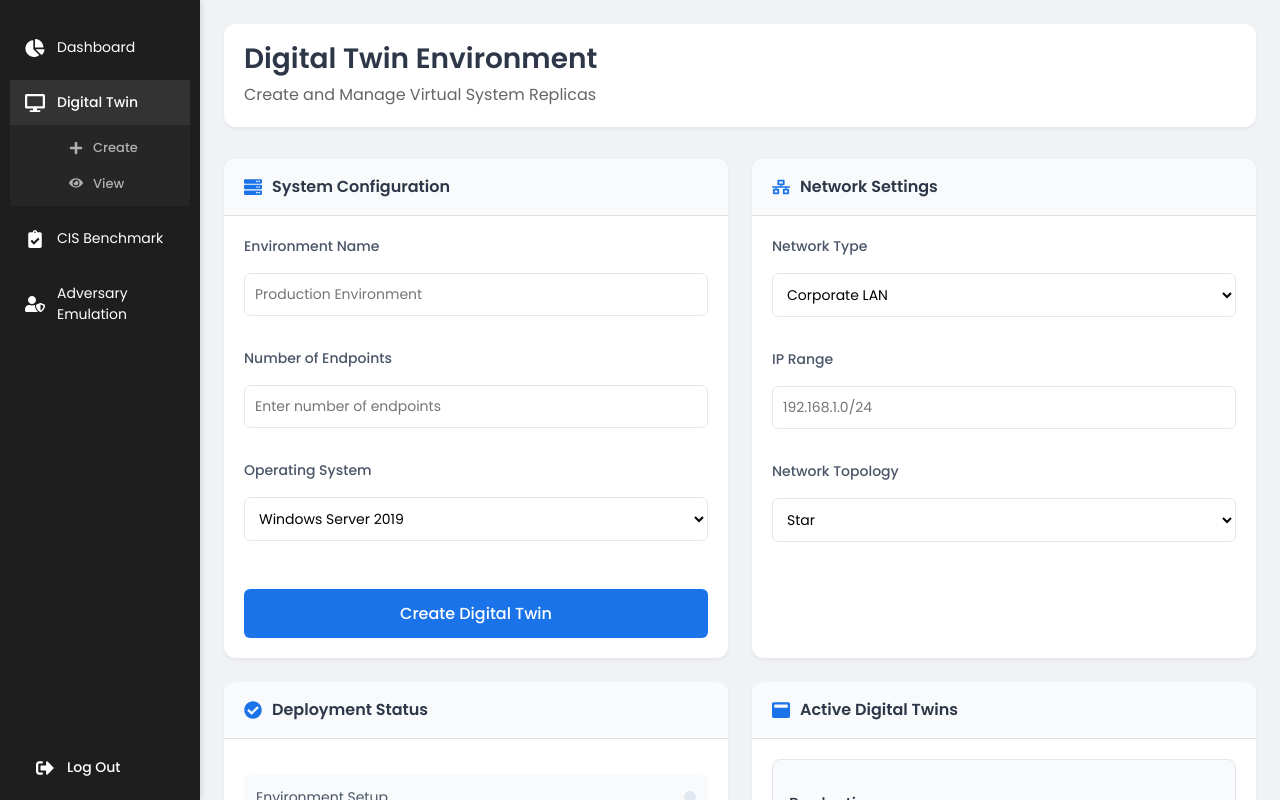
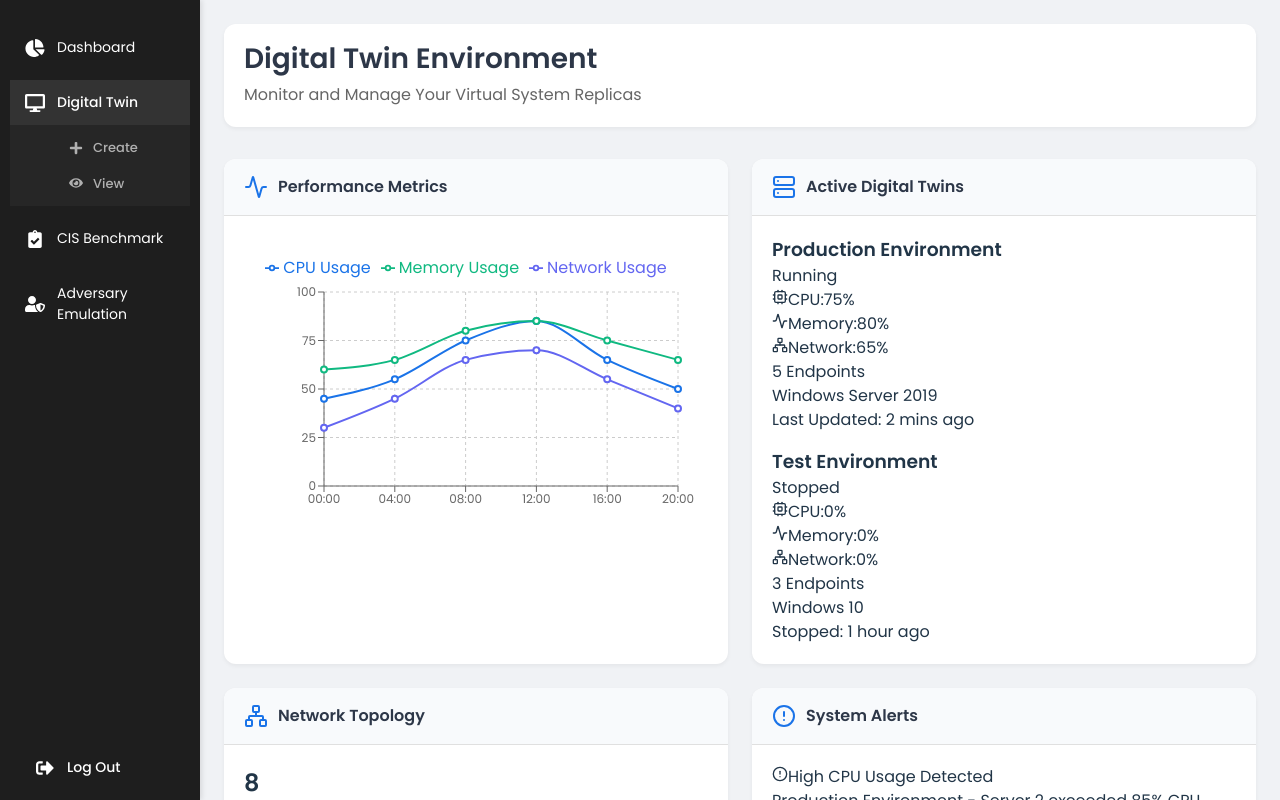
Before and after one commit to sshreyx1/CyberDitto, a React (Vite) app in the folder cyberditto-frontend/: page /digitaltwin in a window 1280 px wide. Built offline with nearby package versions, Linux system fonts and the light colour scheme; sample sign-in values are in the browser's storage.

Commit message:
removed the create dt from the page

```diff
--- a/cyberditto-frontend/src/components/DigitalTwin.tsx
+++ b/cyberditto-frontend/src/components/DigitalTwin.tsx
@@ -1,10 +1,25 @@
-import React, { useState } from 'react';
+import React from 'react';
 import Sidebar from './Sidebar';
 import './DigitalTwin.css';
-import { FaServer, FaNetworkWired, FaWindowMaximize, FaCheckCircle } from 'react-icons/fa';
+import { LineChart, ResponsiveContainer, Line, XAxis, YAxis, CartesianGrid, Tooltip, Legend } from 'recharts';
+import { Network, Activity, Cpu, Server, AlertCircle, CheckCircle } from 'lucide-react';
+
+interface PerformanceData {
+  name: string;
+  cpu: number;
+  memory: number;
+  network: number;
+}
 
 const DigitalTwin: React.FC = () => {
-    const [deploymentStatus, setDeploymentStatus] = useState('idle'); // idle, deploying, completed, failed
+    const performanceData: PerformanceData[] = [
+        { name: '00:00', cpu: 45, memory: 60, network: 30 },
+        { name: '04:00', cpu: 55, memory: 65, network: 45 },
+        { name: '08:00', cpu: 75, memory: 80, network: 65 },
+        { name: '12:00', cpu: 85, memory: 85, network: 70 },
+        { name: '16:00', cpu: 65, memory: 75, network: 55 },
+        { name: '20:00', cpu: 50, memory: 65, network: 40 },
+    ];
 
     return (
         <div className="app-digitaltwin">
@@ -12,116 +27,214 @@ const DigitalTwin: React.FC = () => {
             <div className="app-digitaltwin-content">
                 <div className="app-digitaltwin-header">
                     <h1>Digital Twin Environment</h1>
-                    <p className="app-digitaltwin-subtitle">Create and Manage Virtual System Replicas</p>
+                    <p className="app-digitaltwin-subtitle">Monitor and Manage Your Virtual System Replicas</p>
                 </div>
 
                 <div className="app-digitaltwin-grid">
-                    {/* System Configuration Card */}
-                    <div className="app-digitaltwin-card">
+                    {/* Performance Metrics Card */}
+                    <div className="app-digitaltwin-card performance-card">
                         <div className="app-digitaltwin-card-header">
-                            <FaServer className="card-icon" /> System Configuration
+                            <Activity className="card-icon" /> Performance Metrics
                         </div>
                         <div className="app-digitaltwin-card-content">
-                            <form className="config-form">
-                                <div className="form-group">
-                                    <label>Environment Name</label>
-                                    <input type="text" placeholder="Production Environment" />
+                            <div className="performance-chart">
+                                <ResponsiveContainer width="100%" height={300}>
+                                    <LineChart data={performanceData} margin={{ top: 20, right: 30, left: 20, bottom: 20 }}>
+                                        <CartesianGrid strokeDasharray="3 3" />
+                                        <XAxis dataKey="name" />
+                                        <YAxis />
+                                        <Tooltip
+                                            contentStyle={{
+                                                backgroundColor: '#fff',
+                                                border: '1px solid #e2e8f0',
+                                                borderRadius: '6px',
+                                                padding: '8px'
+                                            }}
+                                        />
+                                        <Legend verticalAlign="top" height={36} />
+                                        <Line
+                                            type="monotone"
+                                            dataKey="cpu"
+                                            stroke="#1a73e8"
+                                            name="CPU Usage"
+                                            strokeWidth={2}
+                                            dot={{ strokeWidth: 2 }}
+                                            activeDot={{ r: 6 }}
+                                        />
+                                        <Line
+                                            type="monotone"
+                                            dataKey="memory"
+                                            stroke="#10b981"
+                                            name="Memory Usage"
+                                            strokeWidth={2}
+                                            dot={{ strokeWidth: 2 }}
+                                            activeDot={{ r: 6 }}
+                                        />
+                                        <Line
+                                            type="monotone"
+                                            dataKey="network"
+                                            stroke="#6366f1"
+                                            name="Network Usage"
+                                            strokeWidth={2}
+                                            dot={{ strokeWidth: 2 }}
+                                            activeDot={{ r: 6 }}
+                                        />
+                                    </LineChart>
+                                </ResponsiveContainer>
                             </div>
-                                <div className="form-group">
-                                    <label>Number of Endpoints</label>
-                                    <input type="number" placeholder="Enter number of endpoints" />
-                                </div>
-                                <div className="form-group">
-                                    <label>Operating System</label>
-                                    <select>
-                                        <option>Windows Server 2019</option>
-                                        <option>Windows Server 2016</option>
-                                        <option>Windows 10</option>
-                                    </select>
-                                </div>
-                                <button className="deploy-button">Create Digital Twin</button>
-                            </form>
                         </div>
                     </div>
 
-                    {/* Network Configuration Card */}
+                    {/* Active Digital Twins Card */}
                     <div className="app-digitaltwin-card">
                         <div className="app-digitaltwin-card-header">
-                            <FaNetworkWired className="card-icon" /> Network Settings
+                            <Server className="card-icon" /> Active Digital Twins
                         </div>
                         <div className="app-digitaltwin-card-content">
-                            <form className="config-form">
-                                <div className="form-group">
-                                    <label>Network Type</label>
-                                    <select>
-                                        <option>Corporate LAN</option>
-                                        <option>DMZ</option>
-                                        <option>Custom</option>
-                                    </select>
+                            <div className="twins-list">
+                                <div className="environment-card">
+                                    <div className="env-header">
+                                        <div className="env-main">
+                                            <h3>Production Environment</h3>
+                                            <span className="env-status running">Running</span>
                                         </div>
-                                <div className="form-group">
-                                    <label>IP Range</label>
-                                    <input type="text" placeholder="192.168.1.0/24" />
+                                        <div className="env-metrics">
+                                            <div className="metric">
+                                                <Cpu size={16} />
+                                                <span>CPU:</span>
+                                                <span className="value">75%</span>
                                             </div>
-                                <div className="form-group">
-                                    <label>Network Topology</label>
-                                    <select>
-                                        <option>Star</option>
-                                        <option>Mesh</option>
-                                        <option>Ring</option>
-                                    </select>
+                                            <div className="metric">
+                                                <Activity size={16} />
+                                                <span>Memory:</span>
+                                                <span className="value">80%</span>
                                             </div>
-                            </form>
+                                            <div className="metric">
+                                                <Network size={16} />
+                                                <span>Network:</span>
+                                                <span className="value">65%</span>
+                                            </div>
+                                        </div>
+                                    </div>
+                                    <div className="env-info">
+                                        <div className="info-item">
+                                            <span className="info-label">5 Endpoints</span>
+                                        </div>
+                                        <div className="info-item">
+                                            <span className="info-label">Windows Server 2019</span>
+                                        </div>
+                                        <div className="info-item">
+                                            <span className="info-label">Last Updated: 2 mins ago</span>
+                                        </div>
                                     </div>
                                 </div>
 
-                    {/* Deployment Status Card */}
-                    <div className="app-digitaltwin-card">
-                        <div className="app-digitaltwin-card-header">
-                            <FaCheckCircle className="card-icon" /> Deployment Status
+                                <div className="environment-card">
+                                    <div className="env-header">
+                                        <div className="env-main">
+                                            <h3>Test Environment</h3>
+                                            <span className="env-status stopped">Stopped</span>
                                         </div>
-                        <div className="app-digitaltwin-card-content">
-                            <div className="status-container">
-                                <div className={`status-item ${deploymentStatus === 'completed' ? 'completed' : ''}`}>
-                                    <span className="status-label">Environment Setup</span>
-                                    <span className="status-indicator"></span>
+                                        <div className="env-metrics">
+                                            <div className="metric inactive">
+                                                <Cpu size={16} />
+                                                <span>CPU:</span>
+                                                <span className="value">0%</span>
                                             </div>
-                                <div className={`status-item ${deploymentStatus === 'completed' ? 'completed' : ''}`}>
-                                    <span className="status-label">Network Configuration</span>
-                                    <span className="status-indicator"></span>
+                                            <div className="metric inactive">
+                                                <Activity size={16} />
+                                                <span>Memory:</span>
+                                                <span className="value">0%</span>
                                             </div>
-                                <div className={`status-item ${deploymentStatus === 'completed' ? 'completed' : ''}`}>
-                                    <span className="status-label">Endpoint Replication</span>
-                                    <span className="status-indicator"></span>
+                                            <div className="metric inactive">
+                                                <Network size={16} />
+                                                <span>Network:</span>
+                                                <span className="value">0%</span>
                                             </div>
-                                <div className={`status-item ${deploymentStatus === 'completed' ? 'completed' : ''}`}>
-                                    <span className="status-label">Validation</span>
-                                    <span className="status-indicator"></span>
+                                        </div>
+                                    </div>
+                                    <div className="env-info">
+                                        <div className="info-item">
+                                            <span className="info-label">3 Endpoints</span>
+                                        </div>
+                                        <div className="info-item">
+                                            <span className="info-label">Windows 10</span>
+                                        </div>
+                                        <div className="info-item">
+                                            <span className="info-label">Stopped: 1 hour ago</span>
+                                        </div>
+                                    </div>
                                 </div>
                             </div>
                         </div>
                     </div>
 
-                    {/* Active Twins Card */}
+                    {/* Network Topology Card */}
                     <div className="app-digitaltwin-card">
                         <div className="app-digitaltwin-card-header">
-                            <FaWindowMaximize className="card-icon" /> Active Digital Twins
+                            <Network className="card-icon" /> Network Topology
                         </div>
                         <div className="app-digitaltwin-card-content">
-                            <div className="twins-list">
-                                <div className="twin-item">
-                                    <span className="twin-name">Production Environment</span>
-                                    <span className="twin-status active">Running</span>
-                                    <div className="twin-details">
-                                        <small>5 Endpoints • Windows Server 2019</small>
+                            <div className="topology-stats">
+                                <div className="topology-stat-item">
+                                    <div className="stat-value">8</div>
+                                    <div className="stat-label">Total Endpoints</div>
+                                </div>
+                                <div className="topology-stat-item">
+                                    <div className="stat-value">2</div>
+                                    <div className="stat-label">Active Networks</div>
+                                </div>
+                                <div className="topology-stat-item">
+                                    <div className="stat-value">99.9%</div>
+                                    <div className="stat-label">Uptime</div>
                                 </div>
                             </div>
-                                <div className="twin-item">
-                                    <span className="twin-name">Test Environment</span>
-                                    <span className="twin-status stopped">Stopped</span>
-                                    <div className="twin-details">
-                                        <small>3 Endpoints • Windows 10</small>
+                            <div className="topology-status">
+                                <div className="topology-header">Network Health Status</div>
+                                <div className="health-items">
+                                    <div className="health-item healthy">
+                                        <CheckCircle size={16} />
+                                        <span>Production Network - Healthy</span>
                                     </div>
+                                    <div className="health-item warning">
+                                        <AlertCircle size={16} />
+                                        <span>Test Network - Inactive</span>
+                                    </div>
+                                </div>
+                            </div>
+                        </div>
+                    </div>
+
+                    {/* System Alerts Card */}
+                    <div className="app-digitaltwin-card">
+                        <div className="app-digitaltwin-card-header">
+                            <AlertCircle className="card-icon" /> System Alerts
+                        </div>
+                        <div className="app-digitaltwin-card-content">
+                            <div className="alerts-list">
+                                <div className="alert-item high">
+                                    <div className="alert-header">
+                                        <AlertCircle size={16} />
+                                        <span>High CPU Usage Detected</span>
+                                    </div>
+                                    <p>Production Environment - Server 2 exceeded 85% CPU utilization</p>
+                                    <small>2 minutes ago</small>
+                                </div>
+                                <div className="alert-item medium">
+                                    <div className="alert-header">
+                                        <AlertCircle size={16} />
+                                        <span>Memory Usage Warning</span>
+                                    </div>
+                                    <p>Production Environment - Memory usage trending upward</p>
+                                    <small>15 minutes ago</small>
+                                </div>
+                                <div className="alert-item low">
+                                    <div className="alert-header">
+                                        <AlertCircle size={16} />
+                                        <span>Network Latency Detected</span>
+                                    </div>
+                                    <p>Test Environment - Minor network latency observed</p>
+                                    <small>1 hour ago</small>
                                 </div>
                             </div>
                         </div>
```
Lines whose indentation alone changed are shown as unchanged.
